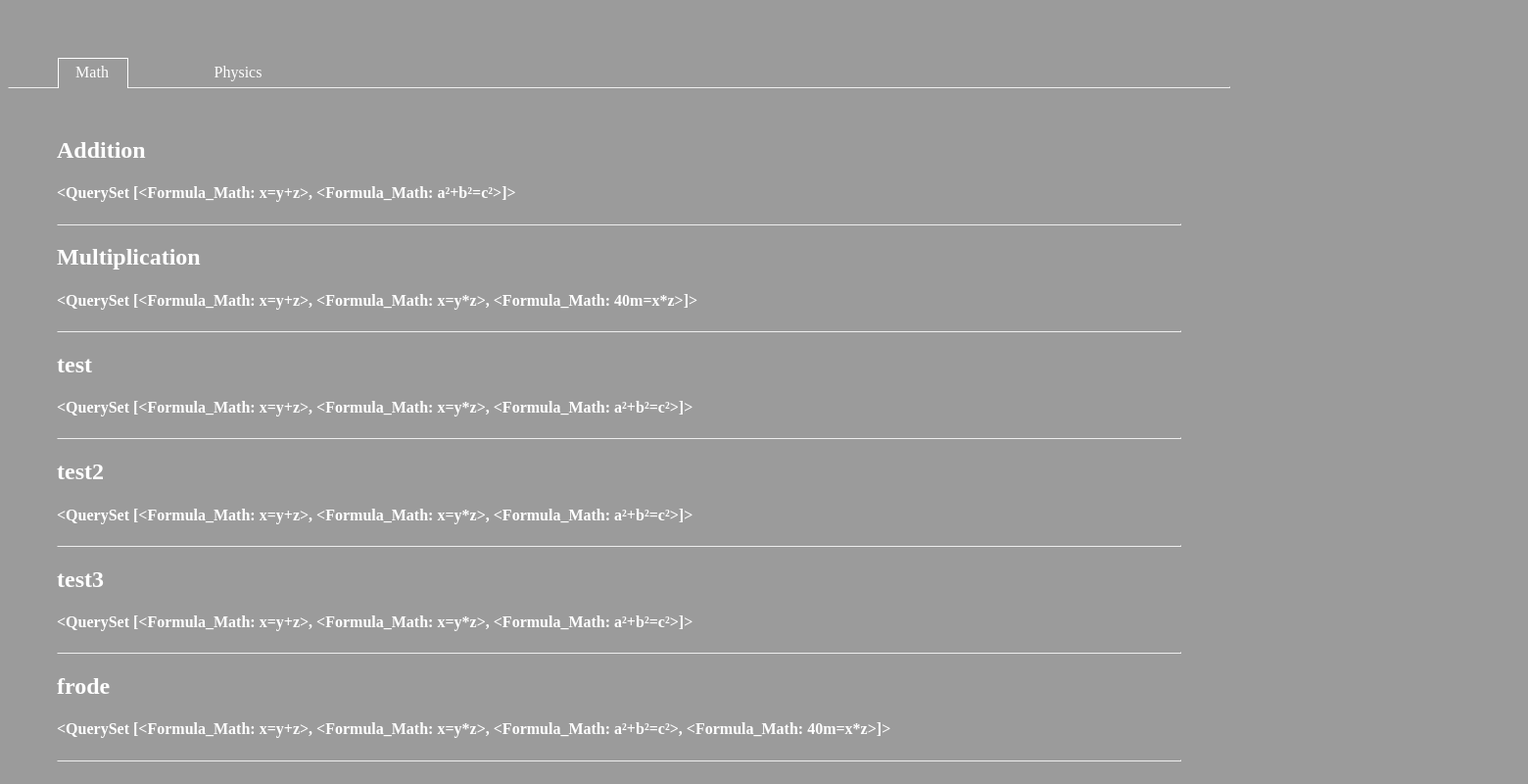
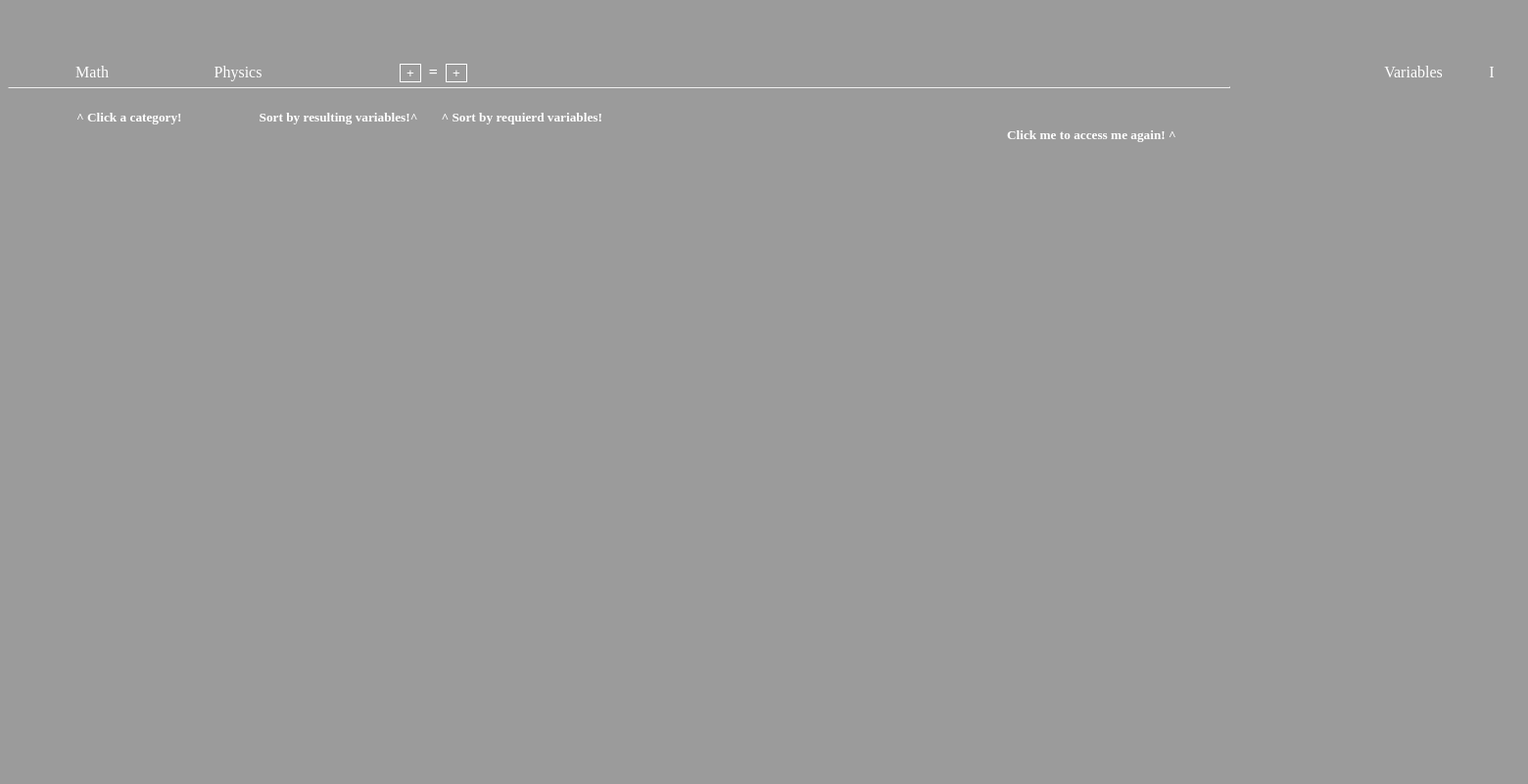
Before and after one commit to FrodeBerg/Formulary, a Django app: page / in a window 1560 px wide. Shown: the whole page at 98% size. Run offline with Django 4.2, Linux system fonts and the light colour scheme; data comes from the database, SQL or seed files in the repository; both versions use the stored data as it was after the commit; data that the repository does not hold is empty.

Commit message:
Update to html and css

```diff
--- a/project/formulary/static/formulary/style.css
+++ b/project/formulary/static/formulary/style.css
@@ -6,8 +6,6 @@
 body{
     background-color: var(--clr);
 }
-
-
 
 .nav {
     width:80%;
@@ -48,6 +46,15 @@ body{
     left: 200px;
 }
 
+.variables {
+    left: 1400px;
+}
+
+.info {
+    width: 18px;
+    left: 1480px;
+}
+
 #indicator {
     position: absolute;
     width: 70px;
@@ -64,9 +71,67 @@ body{
 
 .border {
     margin-top: 80px;
+    margin-bottom: 0;
 }
 
 .content {
-    margin: 50px;
+    margin: 20px;
+    margin-top: 20px;
     color: white;
 }
+
+#settings {
+    width: fit-content;
+    left: 400px;
+    align-items: center;
+}
+
+#settings > * {
+    position: relative;
+    display: inline-block;
+    margin: 0;
+    top: 20%;
+
+}
+
+#settings > button{
+    background-color: var(--clr);
+    border: white solid 1px;
+    color: white;
+    border-radius: 0;
+}
+
+#info_form h5{
+    position: relative;
+    display: inline-block;
+    margin: 0;
+    top: 20%;
+}
+
+#variable_menu {
+    position: relative;
+    left: 350px;
+    width: fit-content;
+    height: fit-content;
+    min-width: 100px;
+    max-width: 700px;
+    height: 30px;
+    background-color: var(--clr);
+    border-bottom:    1px solid white;
+    border-right:  1px solid white;
+    border-left: 1px solid white;
+    margin: 0;
+    top: -1px;
+    align-items: center;
+}
+
+#variable_menu li {
+    width: fit-content;
+    height: fit-content;
+    padding-left: 5px;
+    padding-right: 5px;
+    position: static;
+    margin: 5px;
+    display: inline-block;
+    border: white 1px solid;
+}
--- a/project/formulary/templates/formulary/index.html
+++ b/project/formulary/templates/formulary/index.html
@@ -9,32 +9,65 @@
         <div class="nav">
             <ul>
                 <div id="indicator"></div>
-                <li>
-                    <a onclick="moveIndicator('51px')">Math</a>
+                <li id="maths">
+                    <a onclick="moveIndicator('51px', 'math_form')">Math</a>
                 </li>
                 <li class="physics" >
-                    <a onclick="moveIndicator('200px')">Physics</a>
+                    <a onclick="moveIndicator('200px', 'physics_form')">Physics</a>
+                </li>
+                <li id="settings">
+                    <button onclick="showVariables('Results in:')">+</button>
+                    <div id="results">
+
+                    </div>
+                    <h4>=</h4>
+                    <div id="using">
+
+                    </div>
+                    <button onclick="showVariables('Uses:')">+</button>
+                </li>
+                <li class="variables" >
+                    <a onclick="moveIndicator('1400px', 'variables_form')">Variables</a>
+                </li>
+                <li class="info" >
+                    <a onclick="moveIndicator('-200px', 'info_form')">I</a>
                 </li>
                 <script>
                     document.addEventListener('DOMContentLoaded', () => {
-                        moveIndicator('51px')
+                        moveIndicator('-200px', 'info_form');
                     })
-                    function moveIndicator(move){
-                        math = document.querySelector("#math_form");
-                        physics = document.querySelector("#physics_form");
-                        if (move == '51px'){
-                            math.hidden = false;
-                            physics.hidden = true;
-                        }
-                        else{
-                            math.hidden = true;
-                            physics.hidden = false;
-                        }
+                    function moveIndicator(move, element){
+                        // Hide variables
+                        hideVariables();
+                        // Hide all menus
+                        document.querySelector("#math_form").hidden = true;
+                        document.querySelector("#physics_form").hidden = true;
+                        document.querySelector("#variables_form").hidden = true;
+                        document.querySelector("#info_form").hidden = true;
+                        // Show current one
+                        document.querySelector(`#${element}`).hidden = false;
+                        // Move indicator
                         document.querySelector("#indicator").style.left = move;
+                    }
+
+                    function showVariables(name){
+                        document.querySelector("#variable_menu").hidden = false;
+                        document.querySelector("#variable_text").innerHTML = name;
+                    }
+
+                    function hideVariables(){
+                        document.querySelector("#variable_menu").hidden = true;
                     }
                 </script>
             </ul>
             <hr class="border">
+            <ul id="variable_menu" hidden>
+                <li id="variable_text">
+                </li>
+                {% for variable in mathVariables %}
+                    <li>{{ variable.variable }}</li>
+                {% endfor %}
+            </ul>
             <div class="content">
                 <div id="physics_form" hidden>
                     {% for physic in physics %}
@@ -46,9 +79,20 @@
                 <div id="math_form" hidden>
                     {% for math in maths %}
                         <h2>{{ math.category }}</h2>
-                        <h4>{{ math.formula.all }}</h4>
                         <hr>
+                        {% for formula in math.formula.all %}
+                            <h4>{{ formula }}</h4>
+                        {% endfor %}
                     {% endfor %}
+                </div>
+                <div id="variables_form" hidden>
+
+                </div>
+                <div id="info_form" hidden>
+                    <h5 style="margin-left: 50px;">^ Click a category!</h5>
+                    <h5 style="margin-left: 75px;">Sort by resulting variables!^</h5>
+                    <h5 style="margin-left: 20px;">^ Sort by requierd variables!</h5>
+                    <h5 style="margin-left: 1000px;">Click me to access me again! ^</h5>
                 </div>
             </div>
         </div>
--- a/project/formulary/views.py
+++ b/project/formulary/views.py
@@ -6,10 +6,12 @@ from django.http import HttpResponse
 
 
 def index(request):
+    variable_Math = Variable_Math.objects.all()
     category_math = Category_Math.objects.all()
     category_phy = Category_Phy.objects.all()
 
     return render(request, 'formulary/index.html', {
         "maths" : category_math,
-        "physics": category_phy
+        "physics": category_phy,
+        "mathVariables": variable_Math
     })
```
Also changed, not shown: project/db.sqlite3.
